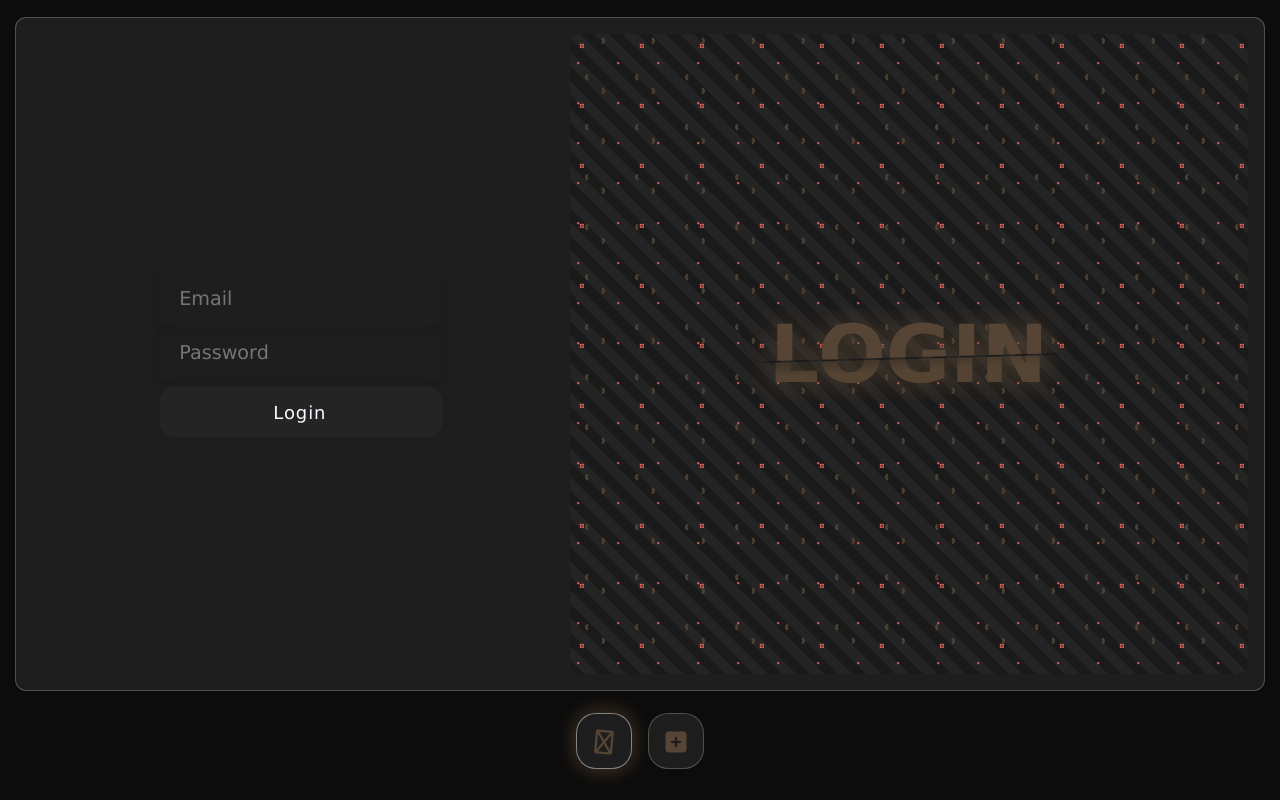
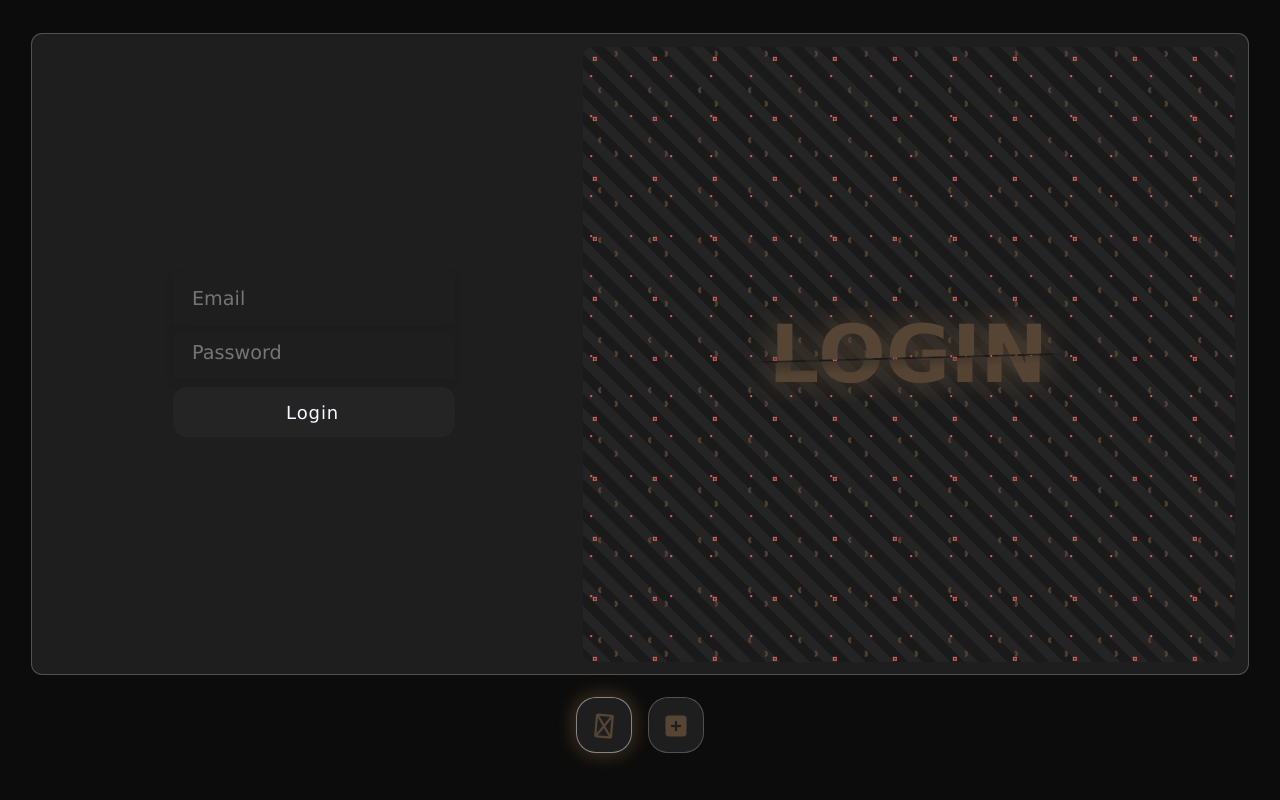
Before and after one commit to chippest/Watugador, a React (Vite) app: page /login in a window 1280 px wide. Built offline with nearby package versions, Linux system fonts and the light colour scheme; no server answers.

Commit message:
fixed page margins/paddings

```diff
--- a/src/components/css/nav.css
+++ b/src/components/css/nav.css
@@ -16,12 +16,12 @@
       --bs: #ff76763f;
 
       position: absolute;
-      right: 1rem;
+      right: 0;
     }
 
     &.accountBtn {
       position: absolute;
-      left: 1rem;
+      left: 0;
     }
 
     .box {
--- a/src/pages/Home.jsx
+++ b/src/pages/Home.jsx
@@ -7,8 +7,10 @@
 
   return loggedIn ? (
     <>
-      <div className="home">{currentUser.name}</div>
-      <img src={currentUser.avatar} alt="" />
+      <div className="home">
+        {currentUser.name}
+        <img src={currentUser.avatar} alt="" />
+      </div>
     </>
   ) : (
     <>
--- a/src/watugador.css
+++ b/src/watugador.css
@@ -1,3 +1,27 @@
+* {
+  padding: 0;
+  margin: 0;
+
+  &::-webkit-scrollbar-track {
+    -webkit-box-shadow: inset 0 0 6px rgba(0, 0, 0, 0.3);
+    border-radius: 10px;
+  }
+  &::-webkit-scrollbar {
+    width: 5px;
+  }
+  &::-webkit-scrollbar-thumb {
+    border-radius: 10px;
+    background-image: -webkit-gradient(
+      linear,
+      left bottom,
+      left top,
+      color-stop(0.44, rgb(217, 165, 122)),
+      color-stop(0.72, rgb(189, 139, 73)),
+      color-stop(0.86, rgb(148, 96, 28))
+    );
+  }
+}
+
 .watugador {
   width: 100vw;
   height: 100vh;
@@ -14,12 +38,20 @@
     background-color: rgba(255, 255, 255, 0.074);
     border: 1px solid rgba(255, 255, 255, 0.222);
     border-radius: 0.7rem;
-    padding: 1rem;
     width: 95vw;
     height: 80%;
+    display: flex;
+    justify-content: center;
+    align-items: center;
     overflow: hidden;
     * {
       transition: 0.2s all;
+    }
+    > div {
+      width: 93vw;
+      height: 96%;
+      border-radius: 10px;
+      overflow: auto;
     }
   }
 
@@ -30,7 +62,7 @@
     gap: 1rem;
     height: 8%;
     position: relative;
-    width: 100%;
+    width: 95vw;
   }
 
   > div {
```
